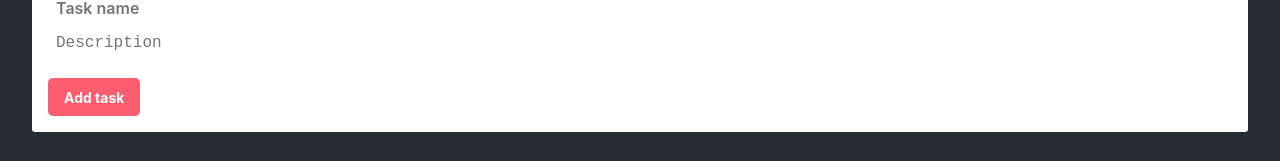
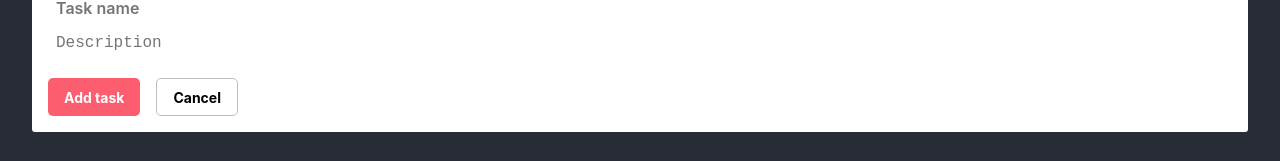
Before and after one commit to orjanbp/react-demo-todoapp, a React (Create React App) app: page / in a window 1280 px wide. Shown: the part 636-797 px from the top of the page. Built offline with nearby package versions, Linux system fonts and the light colour scheme.

Commit message:
add theme, button grouping

```diff
--- a/src/components/pages/TodoOverview/core/AddNewTodo/AddNewTodo.tsx
+++ b/src/components/pages/TodoOverview/core/AddNewTodo/AddNewTodo.tsx
@@ -3,6 +3,7 @@ import styled from 'styled-components';
 import { NameField } from '@/components/shared/Form/NameField';
 import { DescriptionField } from '@/components/shared/Form/DescriptionField';
 import { BoxButton } from '@/components/shared/Button/BoxButton';
+import { ButtonGroup } from '@/components/shared/Button/ButtonGroup';
 
 const Container = styled.div`
   background-color: #FFF;
@@ -17,9 +18,10 @@ export const AddNewTodo = () => {
     <Container>
       <NameField name="new-todo-name" />
       <DescriptionField name="new-todo-description" />
-      <div>
+      <ButtonGroup>
         <BoxButton text="Add task" />
-      </div>
+        <BoxButton text="Cancel" variant="secondary" />
+      </ButtonGroup>
     </Container>
   );
 };
--- a/src/components/shared/Button/BoxButton.tsx
+++ b/src/components/shared/Button/BoxButton.tsx
@@ -14,12 +14,12 @@ const Container = styled.button<{ variant: ButtonVariarnts }>`
   font-size: 1.4rem;
   cursor: pointer;
   ${props => props.variant === 'primary' && css`
-    background-color: #FC5E70;
-    color: #FFF;
+    background-color: ${props => props.theme.color.primary};
+    color: ${props => props.theme.color.background};
   `}
   ${props => props.variant === 'secondary' && css`
-    background-color: #FFF;
-    border: 1px solid #
+    background-color: ${props => props.theme.color.background};
+    border: 1px solid ${props => props.theme.color.border}
   `}
 `;
 
--- /dev/null
+++ b/src/components/shared/Button/ButtonGroup.tsx
@@ -0,0 +1,19 @@
+import React, { PropsWithChildren } from 'react';
+import styled from 'styled-components';
+
+const Wrapper = styled.div<{ alignRight: boolean }>`
+  display: flex;
+  justify-content: ${props => props.alignRight && 'flex-end'};
+  & button + button {
+    margin-left: 16px;
+  }
+`;
+
+interface Props extends PropsWithChildren<{}> {
+  alignRight?: boolean;
+}
+export const ButtonGroup = ({ children, alignRight = false }: Props) => (
+  <Wrapper alignRight={alignRight}>
+    {children}
+  </Wrapper>
+);
--- a/src/index.tsx
+++ b/src/index.tsx
@@ -1,10 +1,12 @@
 import React from 'react';
 import ReactDOM from 'react-dom/client';
+import { BrowserRouter } from 'react-router-dom';
+import { ThemeProvider } from 'styled-components';
+import reportWebVitals from './reportWebVitals';
+import { TodoStoreProvider } from './store/TodoStore';
+import { defaultTheme } from './utils/theme';
+import App from './App';
 import './index.css';
-import App from './App';
-import reportWebVitals from './reportWebVitals';
-import { BrowserRouter } from 'react-router-dom';
-import { TodoStoreProvider } from './store/TodoStore';
 
 const root = ReactDOM.createRoot(
   document.getElementById('root') as HTMLElement
@@ -13,7 +15,9 @@ root.render(
   <React.StrictMode>
     <BrowserRouter>
       <TodoStoreProvider>
-        <App />
+        <ThemeProvider theme={defaultTheme}>
+          <App />
+        </ThemeProvider>
       </TodoStoreProvider>
     </BrowserRouter>
   </React.StrictMode>
--- /dev/null
+++ b/src/utils/theme.ts
@@ -0,0 +1,9 @@
+import { DefaultTheme } from "styled-components";
+
+export const defaultTheme: DefaultTheme = {
+  color: {
+    background: '#FFFFFF',
+    border: '#bdbdbd',
+    primary: '#FC5E70'
+  }
+}
```
Also changed, not shown: src/utils/styled.d.ts (added, +11 -0 lines).
